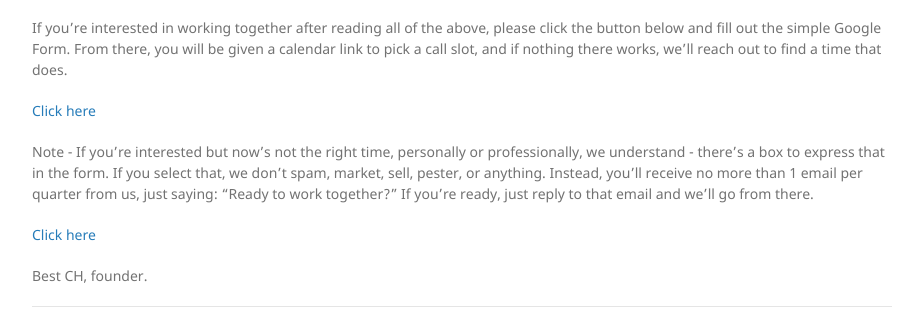
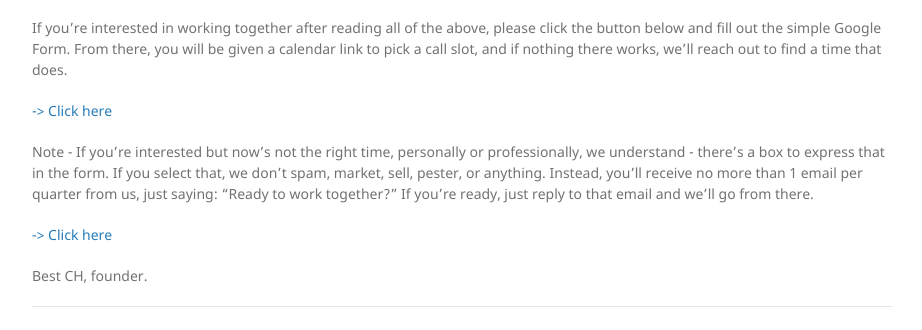
Before and after one commit to cameronhill1/skillofads, a Jekyll site: the page built from index.md, in a window 1280 px wide. Shown: the part 1599-1929 px from the top of the page, without its empty margins (178-1100 px from the left). Built offline with Jekyll 4.4.1, drawn with Linux system fonts in a browser that asks for light colours; our own code applies the rules of GitHub Pages for plain Markdown files.

```diff
--- a/index.md
+++ b/index.md
@@ -49,11 +49,11 @@ The offer is open to you if:
 
 If you're interested in working together after reading all of the above, please click the button below and fill out the simple Google Form. From there, you will be given a calendar link to pick a call slot, and if nothing there works, we'll reach out to find a time that does.
 
-[Click here](https://forms.google.com)
+[-> Click here](https://forms.google.com)
 
 Note - If you’re interested but now’s not the right time, personally or professionally, we understand - there's a box to express that in the form. If you select that, we don't spam, market, sell, pester, or anything. Instead, you'll receive no more than 1 email per quarter from us, just saying: "Ready to work together?" If you're ready, just reply to that email and we'll go from there.
 
-[Click here](https://forms.google.com)
+[-> Click here](https://forms.google.com)
 
 Best
 CH, founder.
```
